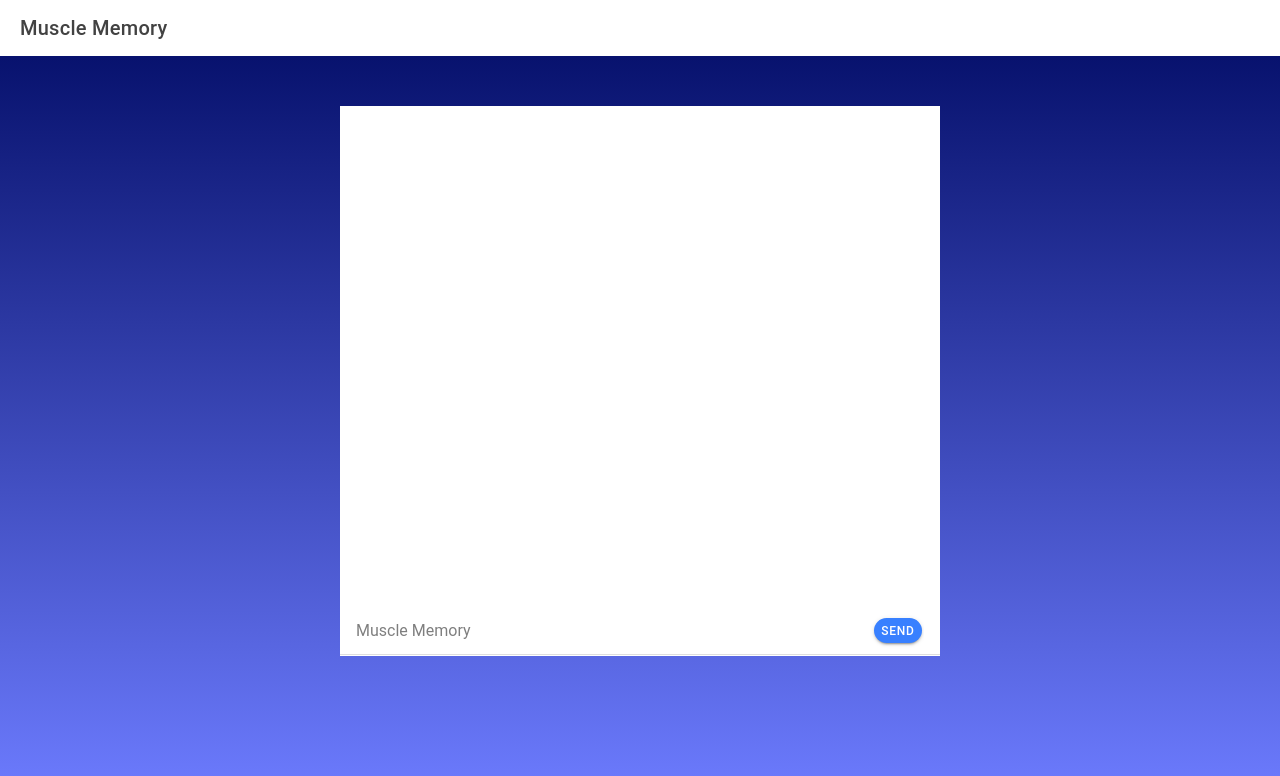
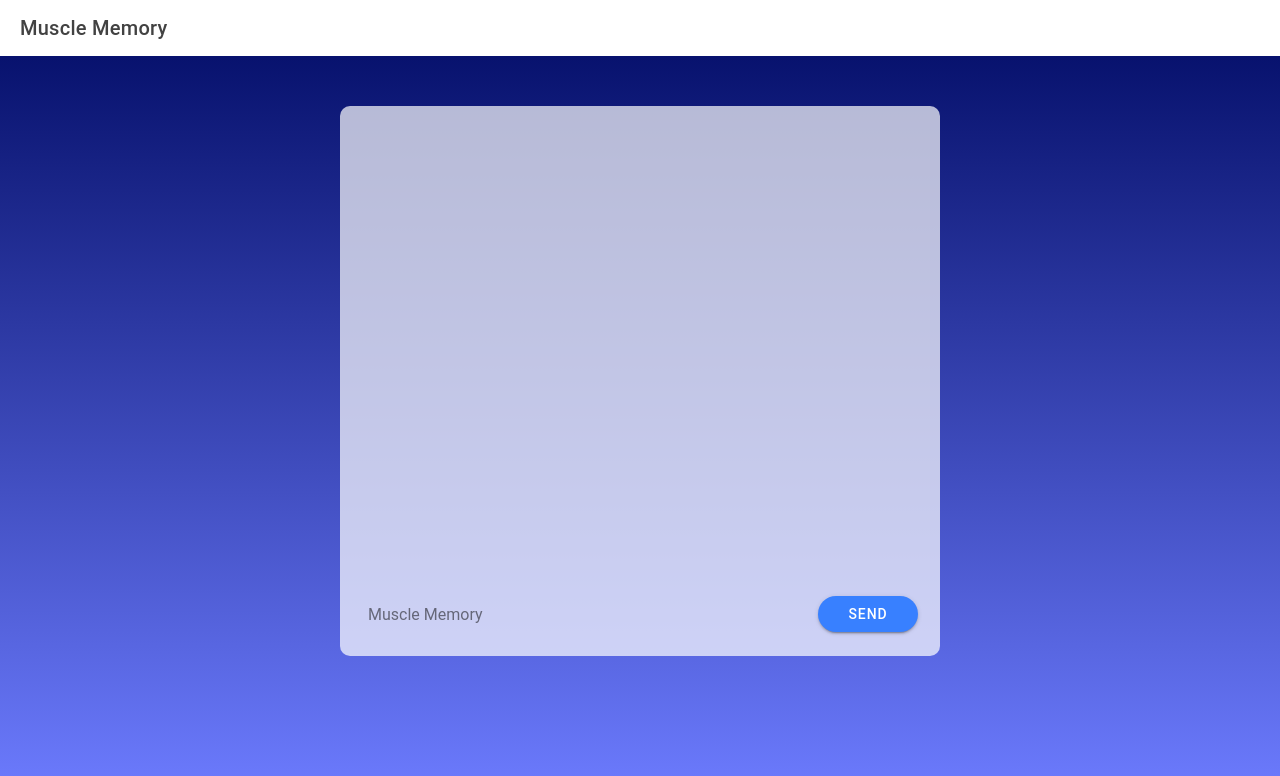
Before and after one commit to mbruckert/muscle-memory, a React (Create React App) app: page /Home in a window 1280 px wide. Shown: the top 776 px of the page. Built offline with nearby package versions, Linux system fonts and the light colour scheme.

Commit message:
New home.js/css

```diff
--- a/src/pages/Home.css
+++ b/src/pages/Home.css
@@ -1,68 +1,38 @@
 .chat {
-    display: flex;
-    width: 600px;
-    height: 550px;
-    background: #ffffff;
-    margin: 0 auto;
-    margin-top: 50px
-  }
-
-  .send{
-
-    margin-left: 500px;
-    padding-bottom: 200px;
-
-  }
-
-.messageBox{
-  margin-top: 500px;
+  display: flex;
+  flex-direction: column;
   width: 600px;
-  height: 50px
+  height: 550px;
+  background: rgba(255, 255, 255, 0.7);
+  margin: 0 auto;
+  margin-top: 50px;
+  padding: 20px;
+  border-radius: 10px;
 }
 
-
-
-.botTextBox{
-  width: 100px;
-  height: 50px;
-  color: #E4E4E4
+.messageBox {
+  flex: 1;
+  display: flex;
+  flex-direction: column-reverse;
+  overflow-y: scroll;
 }
 
-.botTextMessages{
-  font-size: 150px;
-  margin-top: 100px;
-  font-family: 'Franklin Gothic Medium';
-  color: #000000;
-  font-style: normal;
-  font-weight: 400
+.message {
+  font-size: 18px;
+  margin-bottom: 10px;
 }
 
-.clientTextBox{
-  width: 100px;
-  height: 50px;
-  color: #495BFF
+.input-box {
+  display: flex;
+  margin-top: 20px;
 }
 
-.clientTextMessages{
-  font-size: 150px;
-  margin-top: 100px;
-  font-family: 'Franklin Gothic Medium';
-  color: #ffffff;
-  font-style: normal
+.input {
+  flex: 1;
+  margin-right: 10px;
 }
 
-.names{
-  font-size: 100px;
-  font-family: 'Franklin Gothic Medium';
-  color: #000000;
-  opacity: 0.9;
-  font-style: normal
+.submit-button {
+  align-self: flex-end;
+  width: 100px;
 }
-
-.times{
-  font-size: 50px;
-  font-family: 'Franklin Gothic Medium';
-  color: #000000;
-  opacity: 0.9;
-  font-style: normal
-}
--- a/src/pages/Home.js
+++ b/src/pages/Home.js
@@ -1,30 +1,42 @@
-import { IonContent, IonHeader, IonPage, IonTitle, IonToolbar, getAssetPath, IonFooter, IonInput, IonTab, IonFab, IonIcon, IonButton } from '@ionic/react';
+import { useState } from 'react';
+import { IonContent, IonHeader, IonPage, IonTitle, IonToolbar, IonFooter, IonInput, IonTab, IonFab, IonIcon, IonButton } from '@ionic/react';
 import './Home.css';
 
 function Home() {
+  const [messages, setMessages] = useState([]);
+
+  const handleSubmit = (e) => {
+    e.preventDefault();
+    const messageInput = e.target.elements.messageInput.value;
+    if (messageInput) {
+      setMessages(prevMessages => [...prevMessages, messageInput]);
+      e.target.elements.messageInput.value = '';
+    }
+  }
+
   return (
-
     <IonPage>
       <IonContent fullscreen>
         <IonToolbar>
           <IonTitle> Muscle Memory </IonTitle>
         </IonToolbar>
-
         <div className='chat'>
-
           <div className='messageBox'>
-
-                    <ion-item>
-                  <ion-input placeholder="Muscle Memory"></ion-input>
-                  <IonButton shape="round">send</IonButton>
-                </ion-item>
-
+            {messages.map((message, index) => {
+              return (
+                <div key={index} className='message'>
+                  {message}
                 </div>
-
+              )
+            })}
+          </div>
+          <form onSubmit={handleSubmit} className='input-box'>
+            <IonInput name='messageInput' placeholder='Muscle Memory' className='input' />
+            <IonButton type='submit' className='submit-button' shape='round'>Send</IonButton>
+          </form>
         </div>
       </IonContent>
     </IonPage>
-
   );
 };
 
```
Lines whose indentation alone changed are shown as unchanged.
